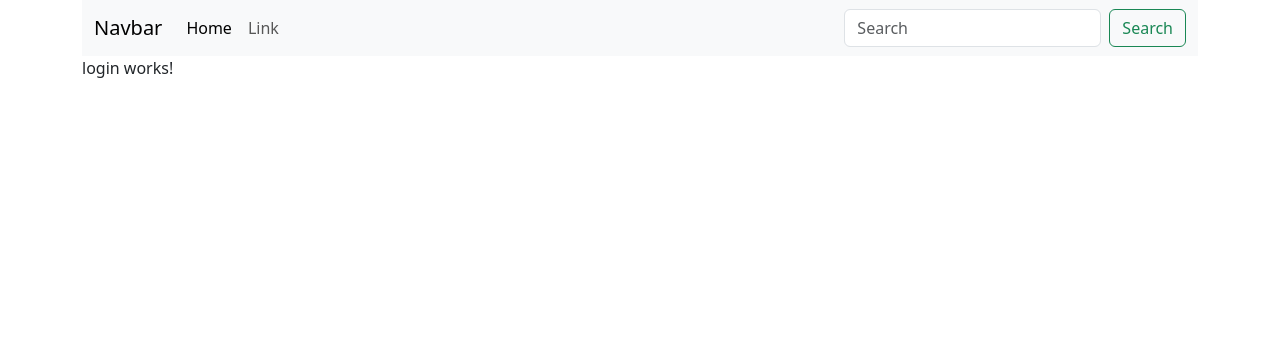
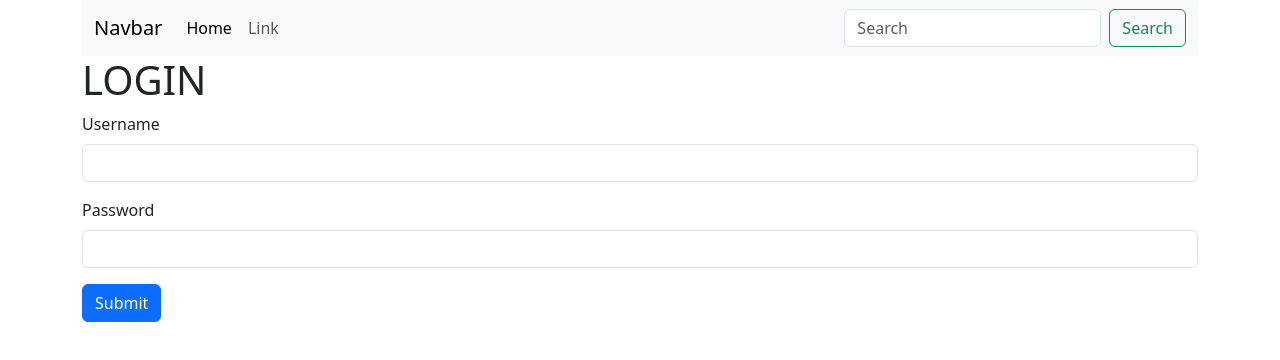
Before and after one commit to FearXz/SqlApiTest, an Angular app: page /login in a window 1280 px wide. Shown: the top 360 px of the page. Built offline with nearby package versions, Linux system fonts and the light colour scheme.

Commit message:
refactor: Update login component HTML structure and styling

```diff
--- a/src/app/comp/login/login.component.html
+++ b/src/app/comp/login/login.component.html
@@ -1 +1,19 @@
-<p>login works!</p>
+<h1>LOGIN</h1>
+<form>
+  <div class="mb-3">
+    <label for="username" class="form-label">Username</label>
+    <input
+      type="text"
+      class="form-control"
+      id="username"
+      aria-describedby="usernameHelp"
+    />
+    <div id="usernameHelp" class="form-text"></div>
+  </div>
+  <div class="mb-3">
+    <label for="exampleInputPassword1" class="form-label">Password</label>
+    <input type="password" class="form-control" id="exampleInputPassword1" />
+  </div>
+
+  <button type="submit" class="btn btn-primary">Submit</button>
+</form>
--- /dev/null
+++ b/src/interfaces/Login.ts
@@ -0,0 +1,4 @@
+export interface Login {
+  Username: string;
+  Password: string;
+}
```
Also changed, not shown: src/app/services/auth.service.ts (added, +9 -0 lines).
